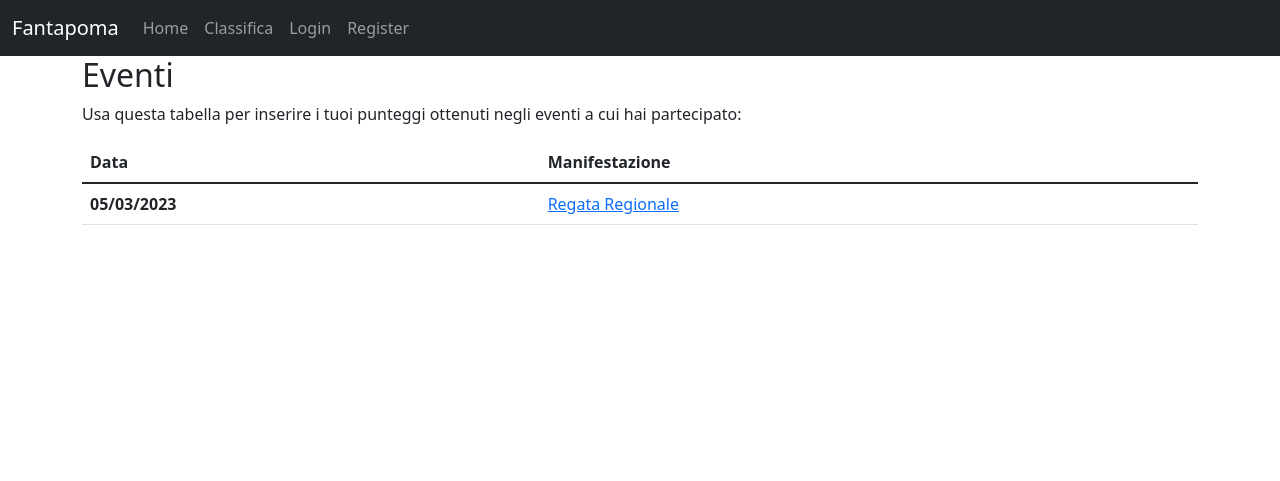
After one commit to fedesss98/scp-django, a Django app: page /fantapoma/events in a window 1280 px wide. The commit adds this page. Shown: the top 481 px of the page. Run offline with Django 3.2, Linux system fonts and the light colour scheme.

Commit message:
Add events page

```diff
--- /dev/null
+++ b/fantapoma/templates/fantapoma/events.html
@@ -0,0 +1,24 @@
+{% extends 'base.html' %}
+{% block title %}Classifica{% endblock title %}
+
+{% block content %}
+<div class="container">
+    <h2>Eventi</h2>
+    <p>Usa questa tabella per inserire i tuoi punteggi ottenuti negli eventi a cui hai partecipato:</p>
+    <table class="table table-hover">
+        <thead>
+            <tr>
+                <th scope="col">Data</th>
+                <th scope="col">Manifestazione</th>
+            </tr>
+        </thead>
+        <tbody>
+          <tr style="transform: rotate(0);">
+            <th scope="row">05/03/2023</th>
+            <td><a href="{% url 'submit-points' %}">Regata Regionale</a></td>
+
+          </tr>
+        </tbody>
+      </table>
+</div>
+{% endblock content %}
--- a/fantapoma/templates/fantapoma/navbar.html
+++ b/fantapoma/templates/fantapoma/navbar.html
@@ -15,6 +15,9 @@
           <a class="nav-link" href="{% url 'leaderboard' %}">Classifica</a>
         </li>
         {% if request.user.is_authenticated %}
+        <li class="nav-item">
+          <a class="nav-link" href="{% url 'events' %}">Eventi</a>
+        </li>
         <li class="nav-item">
           <a class="nav-link" href="{% url 'marketplace' %}">Marketplace</a>
         </li>
--- a/fantapoma/urls.py
+++ b/fantapoma/urls.py
@@ -1,7 +1,7 @@
 from django.urls import path
 
 from . import views
-from fantapoma.views import MyCrewView, AthleteView, LeaderboardView, ViewCrew, CreateSpecialView, ListSpecialsView, UpdatePointsView, RawAthleteListView
+from fantapoma.views import MyCrewView, AthleteView, LeaderboardView, ViewCrew, CreateSpecialView, ListSpecialsView, UpdatePointsView, RawAthleteListView, EventsView
 
 urlpatterns = [
         path('', views.index, name='fantapoma'),
@@ -9,6 +9,7 @@ urlpatterns = [
         path('marketplace/', AthleteView.as_view(), name='marketplace'),
         path('view_athlete/<int:id>', views.view_athlete, name='view-athlete'),
         path('leaderboard', LeaderboardView.as_view(), name='leaderboard'),
+        path('events', EventsView.as_view(), name='events'),
         path('view_crew/<str:pk>/', ViewCrew.as_view(), name='view-crew'),
         path('view_crew/', ViewCrew.as_view(), name='view-crew'),
         path('create_special', CreateSpecialView.as_view(), name='create-special'),
--- a/fantapoma/views.py
+++ b/fantapoma/views.py
@@ -1,6 +1,6 @@
 from django.shortcuts import get_object_or_404, render, redirect
 from django.urls import reverse_lazy
-from django.views.generic import ListView, DetailView, CreateView
+from django.views.generic import ListView, DetailView, CreateView, TemplateView
 from django.views.generic.edit import FormView
 from django import forms
 
@@ -203,3 +203,6 @@ class UpdatePointsView(LoginRequiredMixin, FormView):
         # form.instance = self.request.user.athlete
         form.save()
         return super().form_valid(form)
+
+class EventsView(TemplateView):
+    template_name = 'fantapoma/events.html'
```
Also changed, not shown: db.sqlite3.
